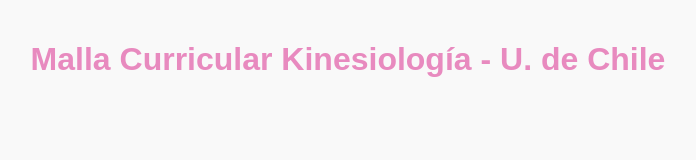
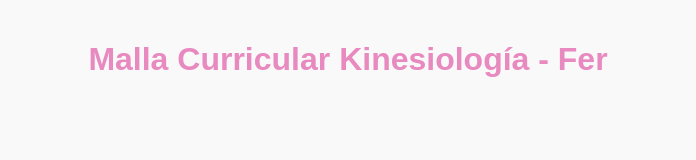
Before and after one commit to Ferulolazo/-Malla-Kinesiolog-a-Fer, a plain HTML site: page index.html in a window 1280 px wide. Shown: the whole page, without its empty margins (292-988 px from the left). Drawn offline with Linux system fonts and the light colour scheme.

Commit message:
Update index.html

```diff
--- a/index.html
+++ b/index.html
@@ -7,7 +7,7 @@
   <link rel="stylesheet" href="style.css" />
 </head>
 <body>
-  <h1>Malla Curricular Kinesiología - U. de Chile</h1>
+  <h1 class="titulo">Malla Curricular Kinesiología - Fer</h1>
   <div id="malla-container"></div>
   <script src="data.js"></script>
   <script src="script.js"></script>
```
